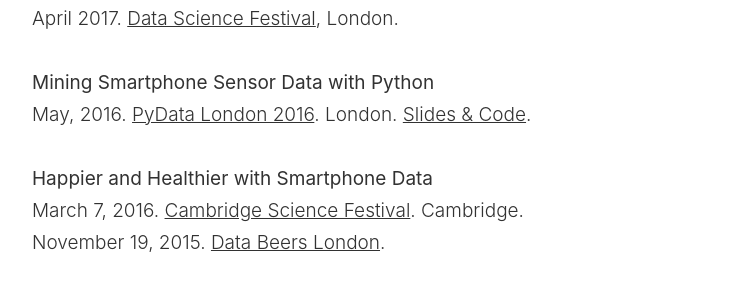
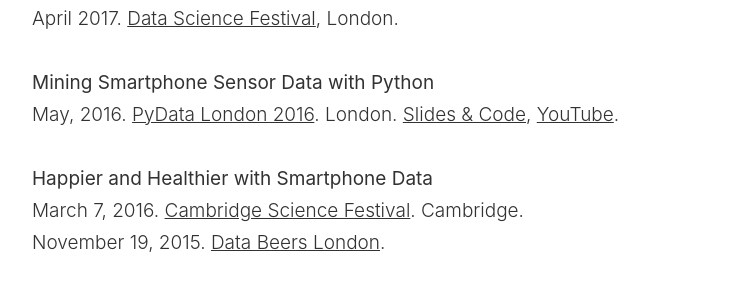
Before and after one commit to nlathia/nlathia.github.io, a Jekyll site: the page built from _pages/archive/presentations.md, in a window 1280 px wide and 900 px high, scrolled down 613 px. Shown: the part 157-453 px from the top of the window, without its empty margins (274-1003 px from the left). Built offline with Jekyll 4.4.1, drawn with Linux system fonts in a browser that asks for light colours.

Commit message:
Update presentations.md

```diff
--- a/_pages/archive/presentations.md
+++ b/_pages/archive/presentations.md
@@ -23,7 +23,7 @@ I've omitted a number of academic conference presentations. You can find all of
 <br />April 2017. [Data Science Festival](https://www.meetup.com/Data-Science-Festival-London/events/238489850/), London.
 
 **Mining Smartphone Sensor Data with Python**
-<br />May, 2016. [PyData London 2016](http://pydata.org/london2016/schedule/presentation/40/). London. [Slides & Code](https://github.com/nlathia/pydata_2016).
+<br />May, 2016. [PyData London 2016](http://pydata.org/london2016/schedule/presentation/40/). London. [Slides & Code](https://github.com/nlathia/pydata_2016), [YouTube](https://www.youtube.com/watch?v=BidI8_1ikiQ).
 
 **Happier and Healthier with Smartphone Data**
 <br />March 7, 2016. [Cambridge Science Festival](http://www.sciencefestival.cam.ac.uk/events/happier-and-healthier-smartphone-data). Cambridge.
```
